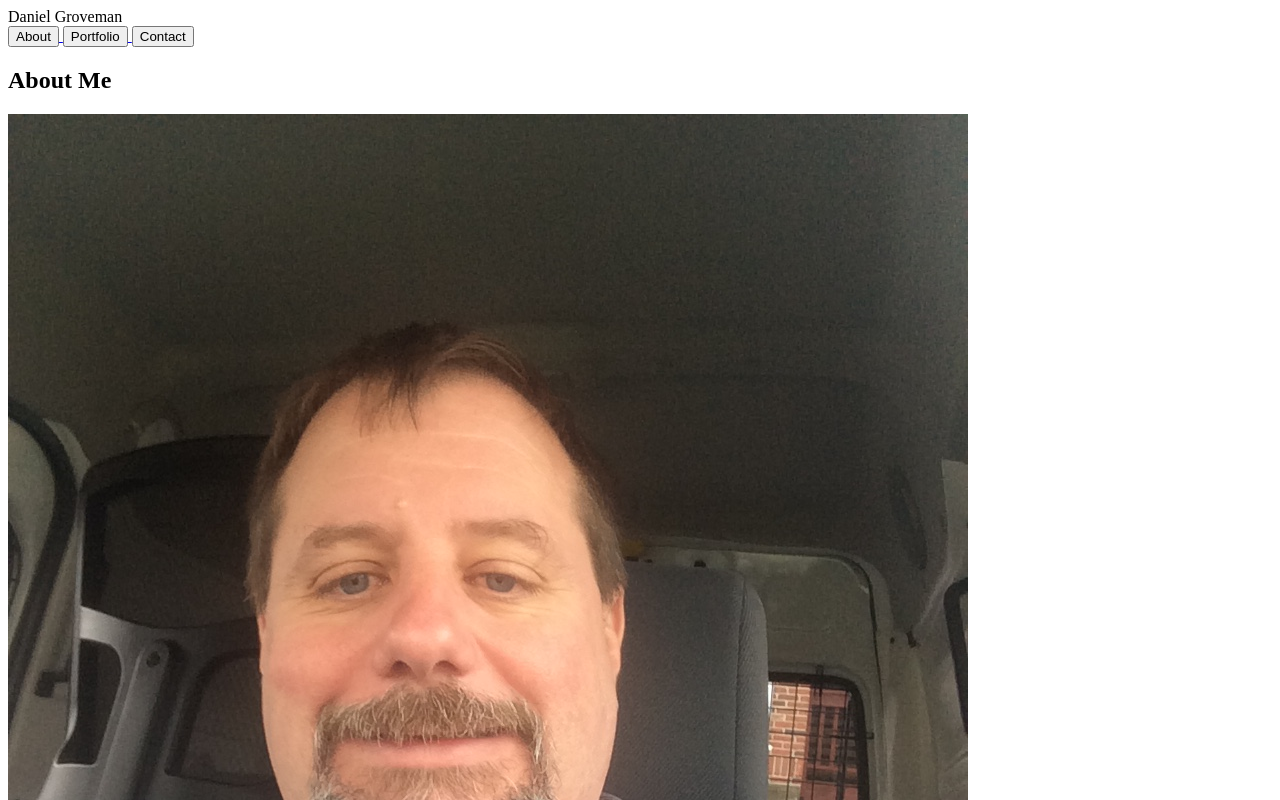
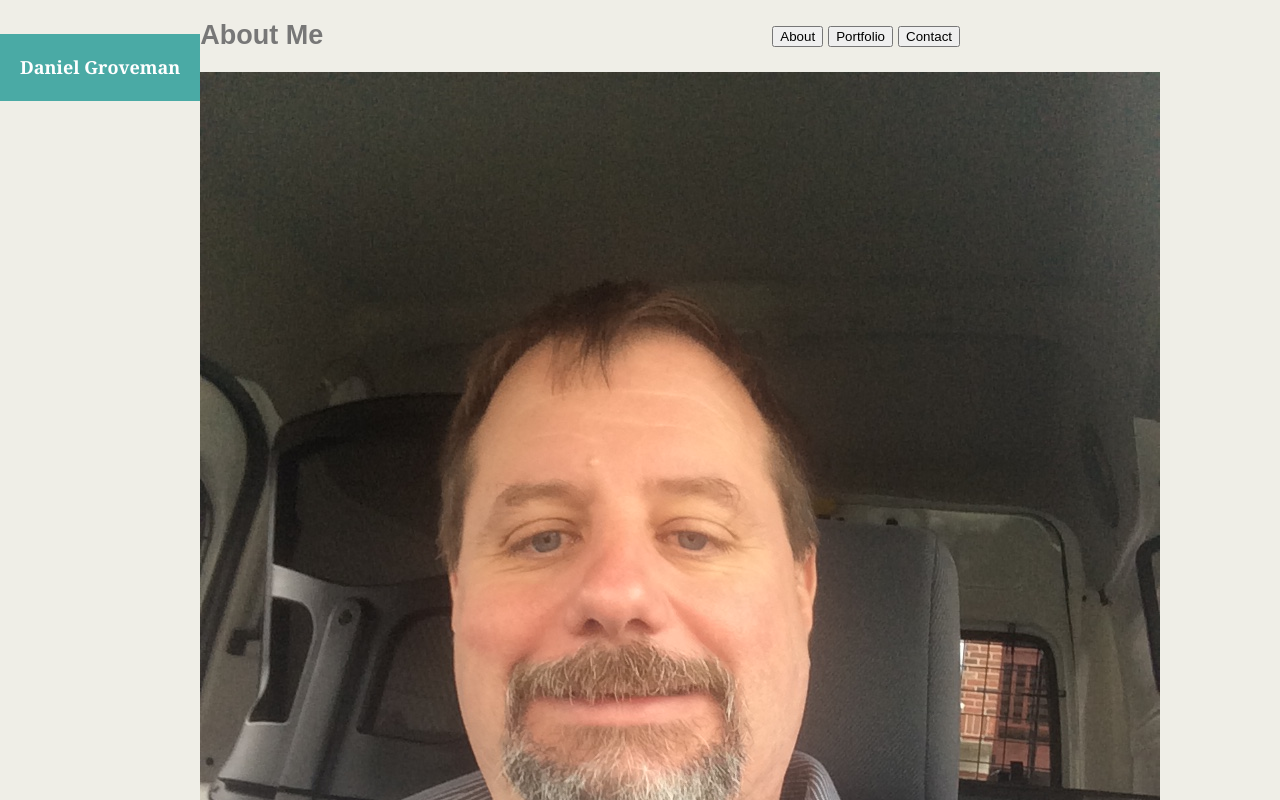
Before and after one commit to daniel5075/Basic-Portfolio, a plain HTML site: page index.html in a window 1280 px wide. Shown: the top 800 px of the page. Drawn offline with Linux system fonts and the light colour scheme.

Commit message:
working on CSS

```diff
--- a/assets/css/style.css
+++ b/assets/css/style.css
@@ -0,0 +1,28 @@
+body {
+    padding: 0;
+    margin: 0;
+    font-family: 'Arial', 'Helvetica Neue', Helvetica, sans-serif;
+    font-size: 18px;
+    line-height: 150%;
+    color: #777777;
+    background: #efeee7;
+  }
+
+ h1 {
+    padding: 20px;
+    float: left;
+    font-family: 'Georgia', Times, Times New Roman, serif;
+    font-size: 18px;
+    line-height: 150%;
+    color:#ffffff;
+    background: #4aaaa5;
+  }
+
+
+  #header-buttons {
+      float: right;
+  }
+  .header-container {
+    width: 960px;
+    background: #ffffff;
+}
--- a/index.html
+++ b/index.html
@@ -5,18 +5,23 @@
     <meta name="viewport" content="width=device-width, initial-scale=1.0">
     <meta http-equiv="X-UA-Compatible" content="ie=edge">
     <title>Basic Portfolio</title>
-
+    <link rel="stylesheet" type="text/css" href="assets/css/style.css">
 </head>
 <body>
-    <header>Daniel Groveman</header>
-    <a href="index.html"><button class="button">About</button>
-    <a href="portfolio.html"><button class="button">Portfolio</button>
-    <a href="contact.html"><button class="button">Contact</button>
-    </a>
+    <header>
+        <div class="header-container">
+            <h1>Daniel Groveman</h1>
+
+    <section id="header-buttons">
+        <a href="index.html"><button class="button">About</button></a>
+        <a href="portfolio.html"><button class="button">Portfolio</button></a>
+        <a href="contact.html"><button class="button">Contact</button></a>
+    </section>
+        </div>
+    </header>
+
     <div class="containter">
-        <h2>
-            About Me
-        </h2>
+        <h2>About Me</h2>
         <img id="Daniel" src="assets/images/Myphoto.JPG" alt="Daniel Groveman">
         <p>
             Lorem ipsum dolor sit amet, consectetur adipiscing elit. Integer non elementum quam. Donec massa erat, mattis sit amet semper non, finibus sed ipsum. Donec facilisis sapien dui, id dapibus nibh eleifend ut. Nam condimentum pretium ligula vel porttitor. Ut tortor ante, blandit vel consectetur vitae, facilisis vel arcu. Nullam augue lectus, lobortis id fringilla id, consectetur nec erat. Praesent cursus tortor vel bibendum aliquet. Cras non vehicula lectus. Nulla aliquet quam vitae gravida congue. Mauris mattis eget orci nec viverra. Proin at eleifend velit.
@@ -25,6 +30,9 @@
             In efficitur ipsum eget felis pharetra, vitae accumsan dui varius. Nulla viverra fermentum magna sed accumsan. Suspendisse potenti. In malesuada leo ipsum, ut vestibulum sapien commodo ut. Phasellus at ornare elit. Nam eu velit eu arcu placerat faucibus. Duis cursus aliquet diam, eget hendrerit nulla ultrices eu. Mauris nec lobortis odio, a ullamcorper purus. Nam placerat nulla diam, ac luctus lacus facilisis id. Ut egestas leo vel lorem bibendum, in condimentum erat porta. Aenean quis pharetra sapien. Nulla viverra nisi non dictum consequat.
         </p>
     </div>
-    <footer>Copyright 2019</footer>
+
+    <div class="footer-container">
+        <footer> Copyright 2019</footer>
+    </div>
 </body>
 </html>
```
